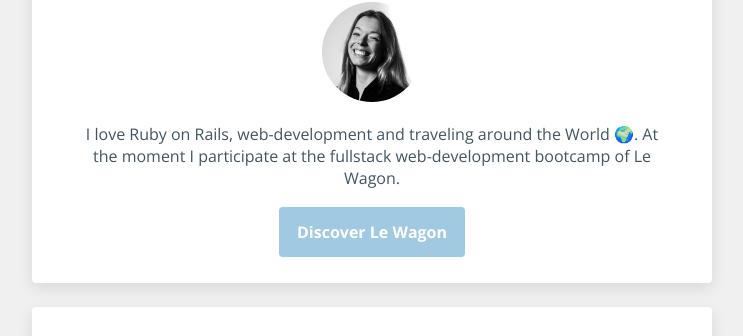
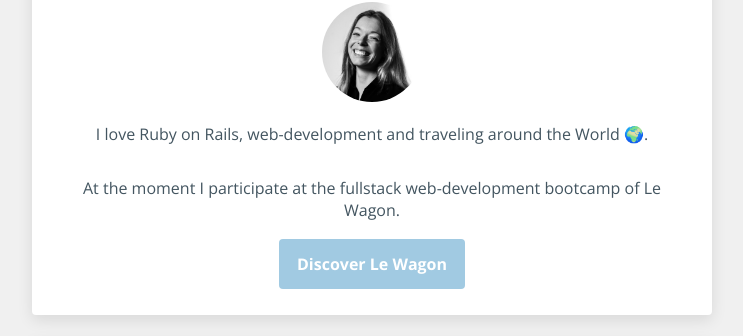
Before and after one commit to AnnaMoe/profile, a plain HTML site: page index.html in a window 1280 px wide. Shown: the part 169-505 px from the top of the page, without its empty margins (268-1011 px from the left). Drawn offline with nearby package versions, Linux system fonts and the light colour scheme.

Commit message:
paragraph change

```diff
--- a/index.html
+++ b/index.html
@@ -14,8 +14,8 @@
     <div class="card-white">
       <h1>Hello, I'm Anna 😎 </h1>
       <img src="images/IMG_0033-screen (1).jpg" class="img-circle" alt="profile" height="300px">
-      <p>I love Ruby on Rails, web-development and traveling around the World 🌍.
-        At the moment I participate at the fullstack
+      <p>I love Ruby on Rails, web-development and traveling around the World 🌍.</p>
+      <p>At the moment I participate at the fullstack
         web-development bootcamp of Le Wagon.</p>
       <a href="https://www.lewagon.com" class="btn-blue" target="_blank">Discover Le Wagon</a>
     </div>
```
